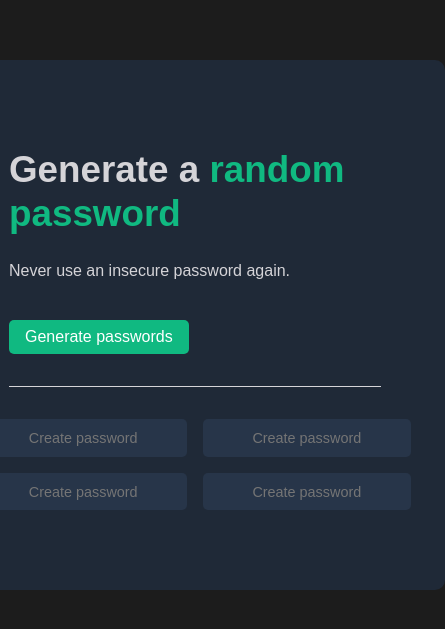
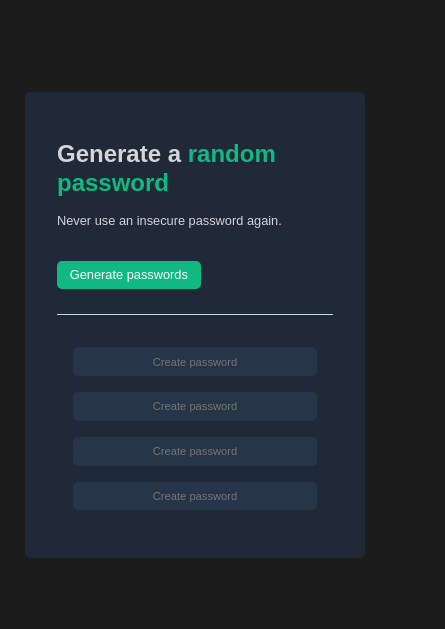
Before and after one commit to adaamll/solo-project-2-password-gen-v2, a plain HTML site: page index.html in a window 390 px wide. Shown: the part 105-734 px from the top of the page, 445 px wide, since content can reach past the window. Drawn offline with Linux system fonts and the light colour scheme.

Commit message:
responsiveness

```diff
--- a/app.js
+++ b/app.js
@@ -6,6 +6,7 @@ let password;
 
 let btnEl = document.getElementById('btn-el');
 
+// FUNCTION TO GENERATE A RANDOM PASSWORD
 function generatePassword() {
   let chars =
     '0123456789abcdefghijklmnopqrstuvwxyz!@#$%^&*=?()ABCDEFGHIJKLMNOPQRSTUVWXYZ!';
@@ -17,6 +18,7 @@ function generatePassword() {
   return password;
 }
 
+// FUNCTION TO UPDATE UI
 function displayPassword() {
   generatePassword();
   password1.value = password;
--- a/style.css
+++ b/style.css
@@ -77,3 +77,35 @@ input {
 .password {
   color: rgb(45, 231, 169);
 }
+
+/* MEDIA QUERY */
+
+@media (max-width: 500px) {
+  .container {
+    max-width: 340px;
+    padding: 2em;
+    border-radius: 5px;
+  }
+
+  .title {
+    font-size: 1.5rem;
+    font-weight: 900;
+    color: #d5d4d8;
+  }
+
+  .subheading {
+    font-size: 0.8rem;
+  }
+
+  .password-section {
+    flex-direction: column;
+  }
+
+  .btn {
+    font-size: 0.8rem;
+  }
+
+  input {
+    font-size: 0.7rem;
+  }
+}
```
